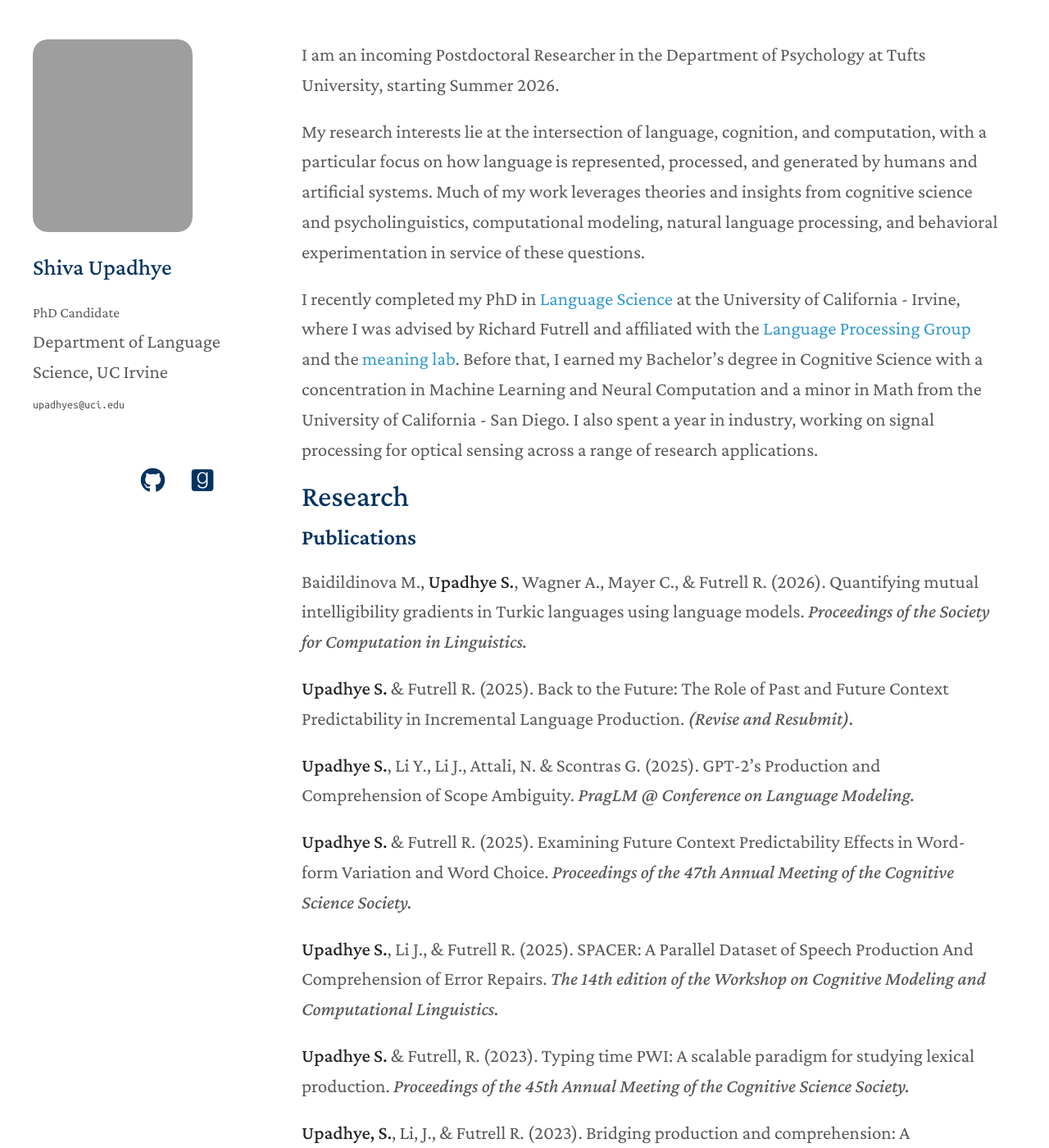
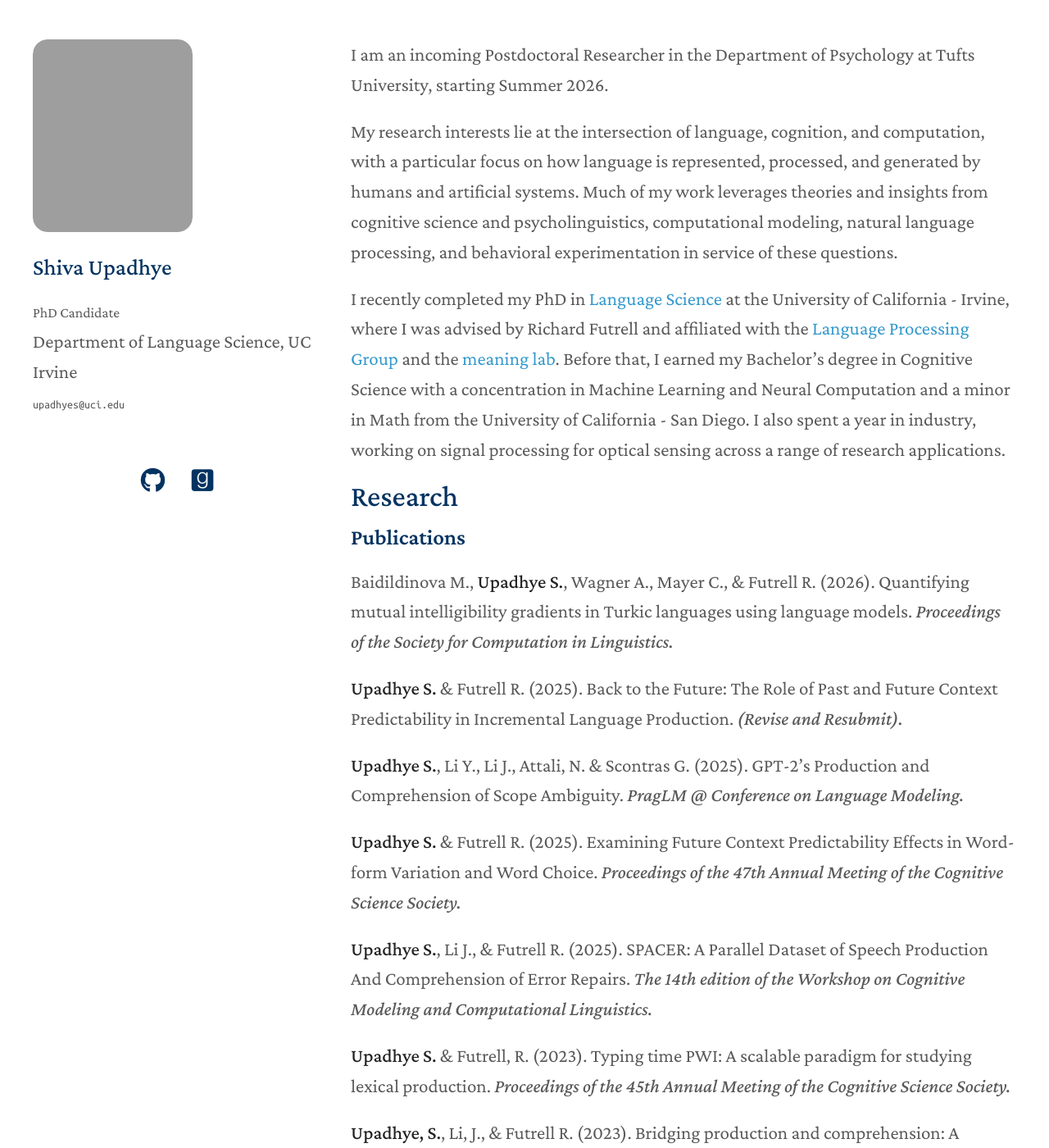
Before and after one commit to shiupadhye/shiupadhye.github.io, a Jekyll site: the page built from index.md, in a window 1280 px wide and 1400 px high. Shown: the whole window at 82% size. Built offline with Jekyll 4.4.1, drawn with Linux system fonts in a browser that asks for light colours; a style sheet for code colours, icons or effects is not loaded; grey boxes are pictures that could not be loaded.

Commit message:
Update minimal-light.scss

```diff
--- a/_sass/minimal-light.scss
+++ b/_sass/minimal-light.scss
@@ -369,7 +369,7 @@ img {
 }
 
 header {
-  flex: 0 0 280px;
+  flex: 0 0 340px;
   position: sticky;
   top: 3rem;
 
```
